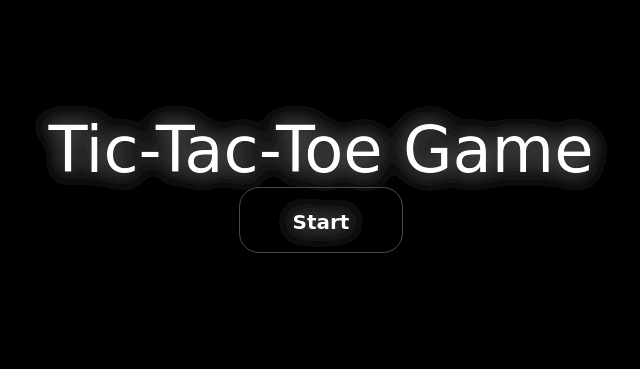
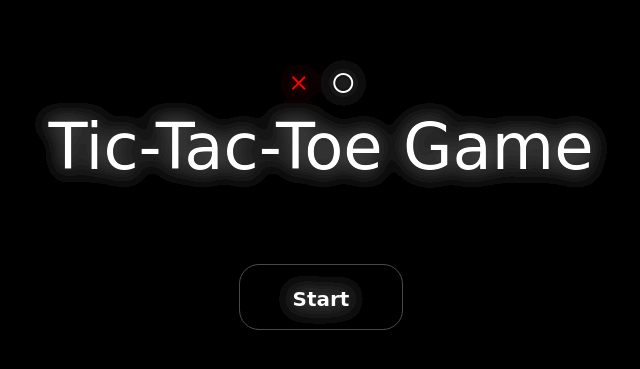
Before and after one commit to KhrystynaKruk/TicTacToeGame, a plain HTML site: page index.html in a window 1280 px wide. Shown: the part 217-586 px from the top of the page, without its empty margins (319-959 px from the left). Drawn offline with Linux system fonts and the light colour scheme; a web font is replaced by a local one.

Commit message:
icons added

```diff
--- a/index.html
+++ b/index.html
@@ -11,11 +11,20 @@
       href="https://fonts.googleapis.com/css2?family=Handlee&family=Nabla&family=Poppins:wght@300&display=swap"
       rel="stylesheet"
     />
+
+    <link
+      href="https://fonts.googleapis.com/icon?family=Material+Icons+Sharp"
+      rel="stylesheet"
+    />
     <script src="./script.js" defer></script>
     <title>Tic Tac Toe</title>
   </head>
   <body>
     <div class="start-message" id="startMessage">
+      <div class="icons">
+        <span class="material-icons-sharp" style="color: red"> close</span>
+        <span class="material-icons-sharp"> radio_button_unchecked</span>
+      </div>
       <div data-start-message-text>Tic-Tac-Toe Game</div>
       <button id="startButton">Start</button>
     </div>
--- a/styles.css
+++ b/styles.css
@@ -182,6 +182,7 @@ body {
 }
 
 .start-message button {
+  margin-top: 5rem;
   border: 1px solid rgb(74, 74, 74);
   display: inline-block;
   text-align: center;
```
